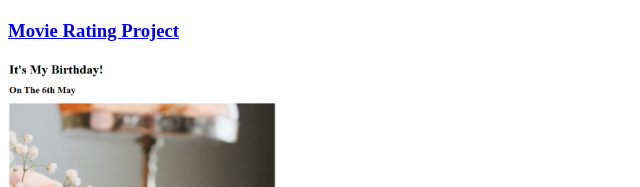
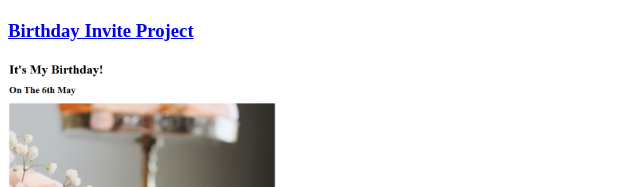
Before and after one commit to akibans/Portfolio, a plain HTML site: page index.html in a window 1280 px wide. Shown: the part 391-578 px from the top of the page, 0-640 px from the left. Drawn offline with Linux system fonts and the light colour scheme.

Commit message:
Update index.html

```diff
--- a/index.html
+++ b/index.html
@@ -15,7 +15,7 @@
     <img src="./movie.png" height="200" alt="movie ranking priject preview"/>
 
 
-    <h3><a href="./Birthday invite.html">Movie Rating Project</a></h3>
+    <h3><a href="./Birthday invite.html">Birthday Invite Project</a></h3>
     <img src="./birthday.png" height="200" alt="movie ranking priject preview"/>
     <hr/>
 
@@ -23,4 +23,5 @@
     <h3><a href="./contact.html">Contact</a></h3>
 
 </body>
+
 </html>
```
